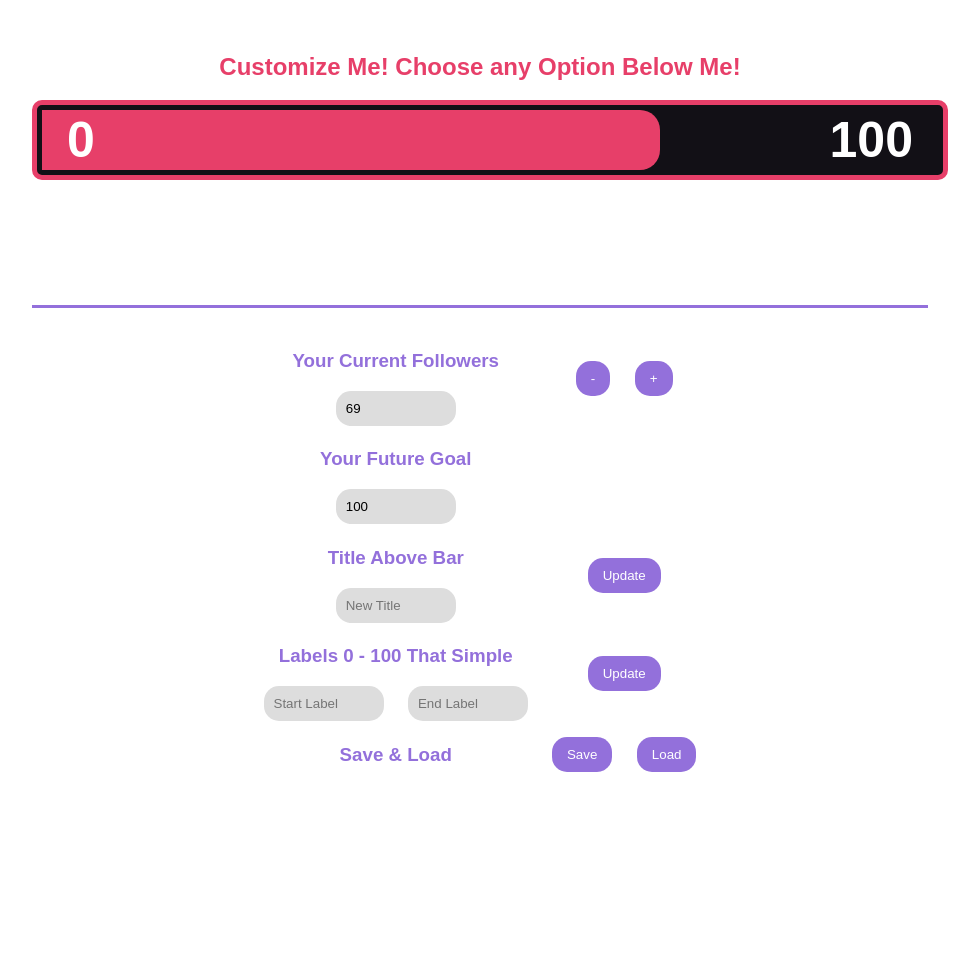
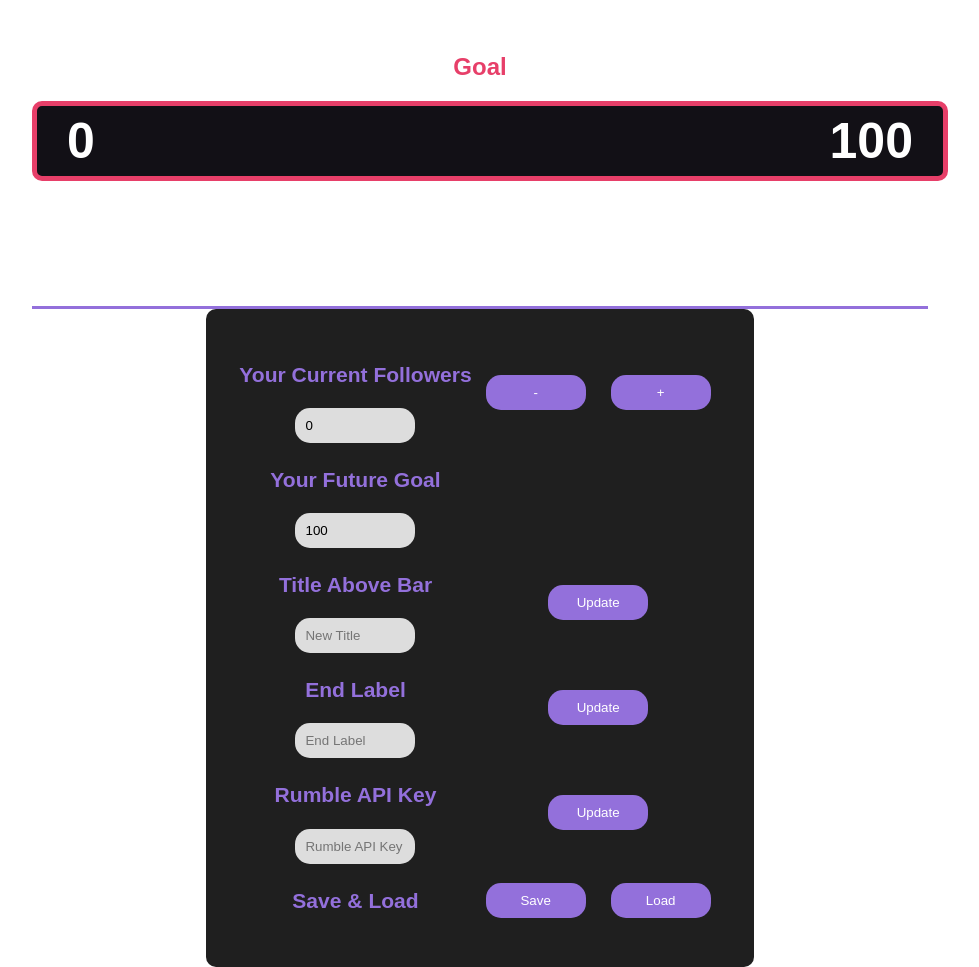
Before and after one commit to tinyplayerss/custombar, a plain HTML site: page custombar.html in a window 1280 px wide. Shown: the whole page, without its empty margins (160-1139 px from the left). Before the commit the page ends 800 px from the top, so only its background shows below. Drawn offline with Linux system fonts and the light colour scheme.

Commit message:
Updated the DEMO

```diff
--- a/custombar.css
+++ b/custombar.css
@@ -19,7 +19,8 @@ h3 {
 .progress-container {
   width: 70%;
   text-align: center;
-  margin-top: 20px; /* Adjust top margin as needed */
+  margin: 50px; /* Adjust top margin as needed */
+  padding-top: 200px;
 }
 
 .progress-bar {
@@ -54,6 +55,12 @@ h3 {
     align-items: center;
     justify-content: center;
     margin-top: 20px;
+    border-radius: 10px;
+    background-color: #1f1f1f;
+    max-width: fit-content;
+    margin: 0 auto;
+    padding: 30px;
+    font-size: 18px;
 }
 
 .controls button,
@@ -63,6 +70,7 @@ h3 {
     border: none;
     padding: 10px 15px;
     border-radius: 15px;
+    width: 100px;
 }
 
 #load-values-input {
--- a/custombar.html
+++ b/custombar.html
@@ -13,7 +13,7 @@
 </head>
 <body>
   <div class="progress-container">
-    <h2 id="goal-title">Customize Me! Choose any Option Below Me!</h2>
+    <h2 id="goal-title">Goal</h2>
     <div class="progress-bar">
       <span class="progress-label progress-label-start" id="label-start">0</span>
       <div class="progress-fill"></div>
@@ -26,7 +26,7 @@
           <td>
             <div class="progress-controls">
               <h3>Your Current Followers</h3>
-              <input type="number" id="progress-input" min="0" max="100" value="69" class="control-input">
+              <input type="number" id="progress-input" min="0" max="100" value="0" class="control-input">
             </div>
           </td>
           <td>
@@ -57,13 +57,23 @@
         <tr>
           <td>
             <div class="labels-controls">
-              <h3>Labels 0 - 100 That Simple</h3>
-              <input type="text" id="label-start-input" placeholder="Start Label" class="control-input">
+              <h3>End Label</h3>
               <input type="text" id="label-end-input" placeholder="End Label" class="control-input">
             </div>
           </td>
           <td>
             <button id="update-labels-button" class="control-button">Update</button>
+          </td>
+        </tr>
+        <tr>
+          <td>
+            <div class="rumble-api-key-controls">
+              <h3>Rumble API Key</h3>
+              <input type="text" id="update-rumble-api-key-input" placeholder="Rumble API Key" class="control-input">
+            </div>
+          </td>
+          <td>
+            <button id="update-rumble-api-key-button" class="control-button">Update</button>
           </td>
         </tr>
         <tr>
--- a/custombar.js
+++ b/custombar.js
@@ -9,8 +9,10 @@ const labelStart = document.getElementById('label-start');
 const labelEnd = document.getElementById('label-end');
 const labelStartInput = document.getElementById('label-start-input');
 const labelEndInput = document.getElementById('label-end-input');
+const updateRumbleApiKeyInput = document.getElementById('update-rumble-api-key-input');
 const updateLabelsButton = document.getElementById('update-labels-button');
 const updateTitleButton = document.getElementById('update-title-button');
+const updateRumbleApiKeyButton = document.getElementById('update-rumble-api-key-button');
 const saveValuesButton = document.getElementById('save-values-button');
 const loadValuesButton = document.getElementById('load-values-button');
 const loadValuesInput = document.getElementById('load-values-input');
@@ -40,6 +42,26 @@ function updateProgressBar(value) {
     labelEnd.style.color = 'white';
   }
 }
+
+// Function to get Rumble API data
+function getRumbleApi(value) {
+  fetch(`https://corsproxy.io/?${value}`).then(data => data.json())
+  .then(data => {
+    labelStart.textContent = data.followers.num_followers;
+    progressBar.style.width = (data.followers.num_followers / parseInt(goalInput.value)) * 100 + '%';
+    // progressInput.value = data.followers.num_followers;
+  })
+}
+// Event listener for updating Rumble API Key
+updateRumbleApiKeyButton.addEventListener('click', () => {
+  getRumbleApi(updateRumbleApiKeyInput.value)
+});
+// Timer to update num_followers
+setInterval(() => {
+  if (updateRumbleApiKeyInput.value.length > 48) {
+    getRumbleApi(updateRumbleApiKeyInput.value)
+  }
+}, 30000) // 30 seconds
 
 // Event listener for the increment button
 incrementButton.addEventListener('click', () => {
@@ -84,6 +106,7 @@ saveValuesButton.addEventListener('click', () => {
     title: document.getElementById('goal-title').textContent,
     labelStart: labelStart.textContent,
     labelEnd: labelEnd.textContent,
+    updateRumbleApiKeyInput: updateRumbleApiKeyInput.value,
   };
 
   const jsonData = JSON.stringify(valuesToSave);
@@ -119,6 +142,7 @@ loadValuesInput.addEventListener('change', () => {
       document.getElementById('goal-title').textContent = loadedValues.title;
       labelStart.textContent = loadedValues.labelStart;
       labelEnd.textContent = loadedValues.labelEnd;
+      updateRumbleApiKeyInput.value = loadedValues.updateRumbleApiKeyInput;
       updateProgressBar(loadedValues.progress);
     };
     reader.readAsText(file);
```
